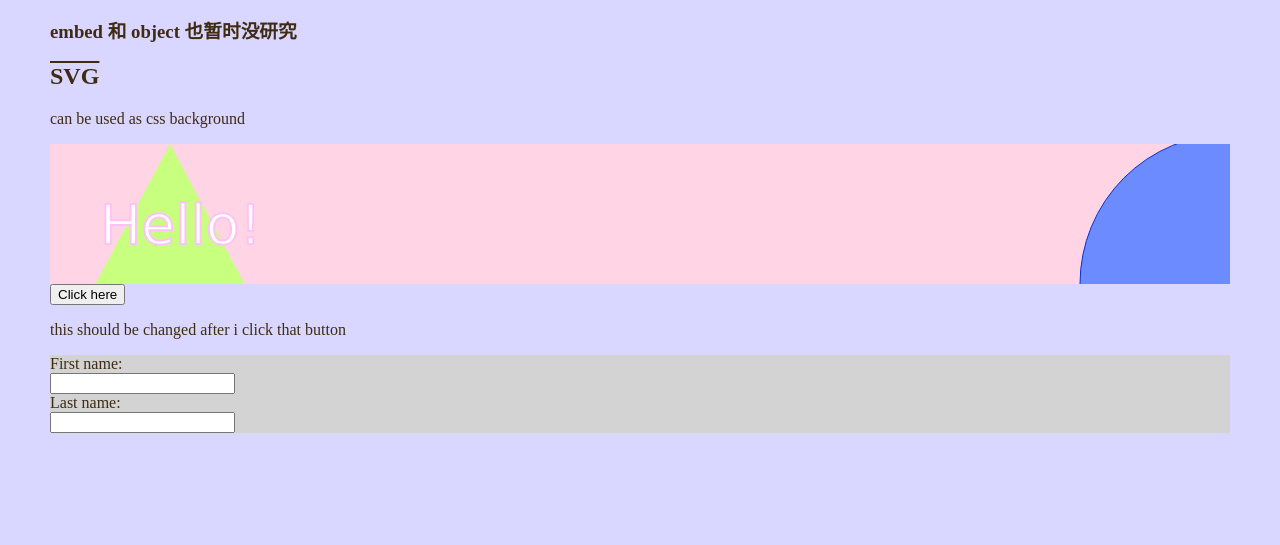
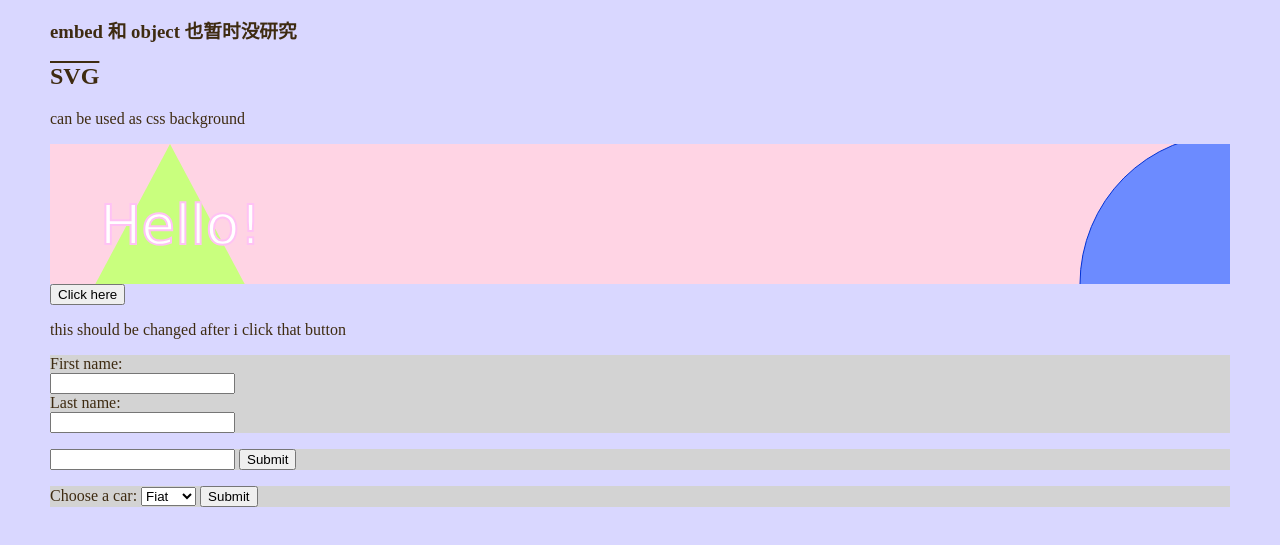
Before and after one commit to myfeng10/MichelleYilin, a plain HTML site: page study.html in a window 1280 px wide. Shown: the part 2346-2891 px from the top of the page. Before the commit the page ends 2829 px from the top, so only its background shows below. Drawn offline with Linux system fonts and the light colour scheme.

Commit message:
Update study.html

```diff
--- a/study.html
+++ b/study.html
@@ -130,5 +130,32 @@
 		</form>
 
 	</div>
+
+	<div class="section">
+		<form action="/action_page.php">
+			  <input list="browsers" name="browser">
+			  <datalist id="browsers">
+			    <option value="Internet Explorer">
+			    <option value="Firefox">
+			    <option value="Chrome">
+			    <option value="Opera">
+			    <option value="Safari">
+			  </datalist>
+			  <input type="submit">
+		</form>
+	</div>
+
+	<div class="section">
+		<form action="/action_page.php">
+			  <label for="cars">Choose a car:</label>
+			  <select id="cars" name="cars">
+			    <option value="volvo">Volvo</option>
+			    <option value="saab">Saab</option>
+			    <option value="fiat" selected>Fiat</option>
+			    <option value="audi">Audi</option>
+			  </select>
+			  <input type="submit">
+		</form>
+	</div>
 </body>
 </html>
```
